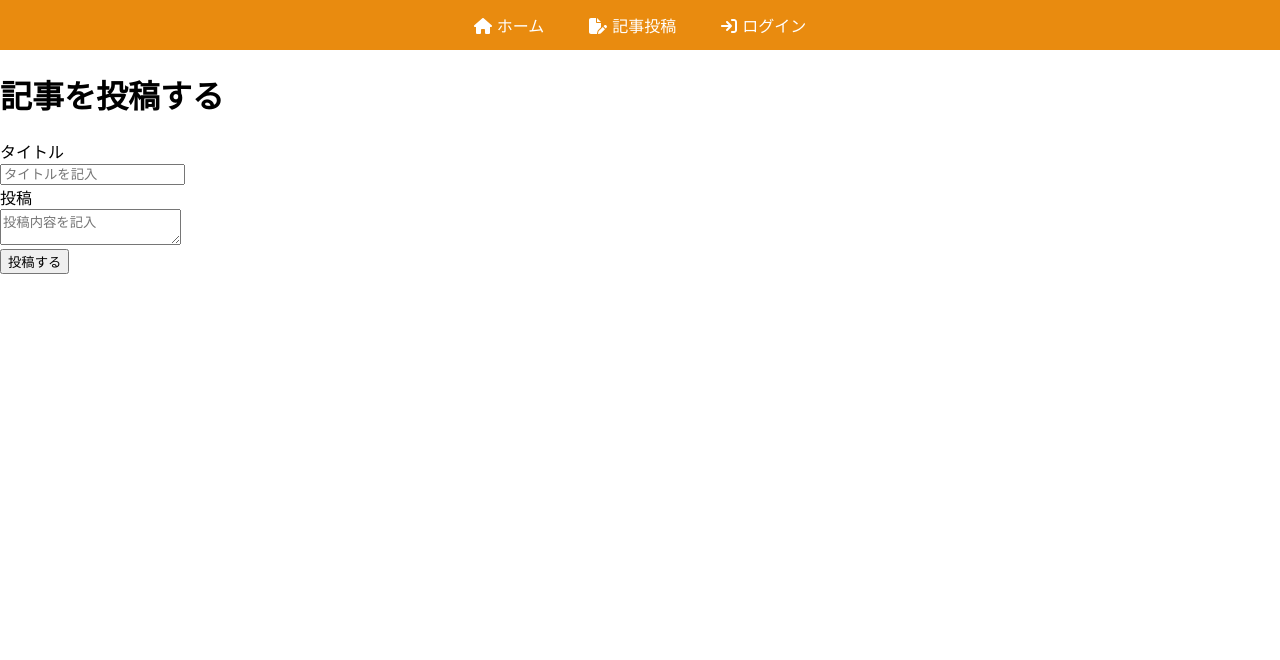
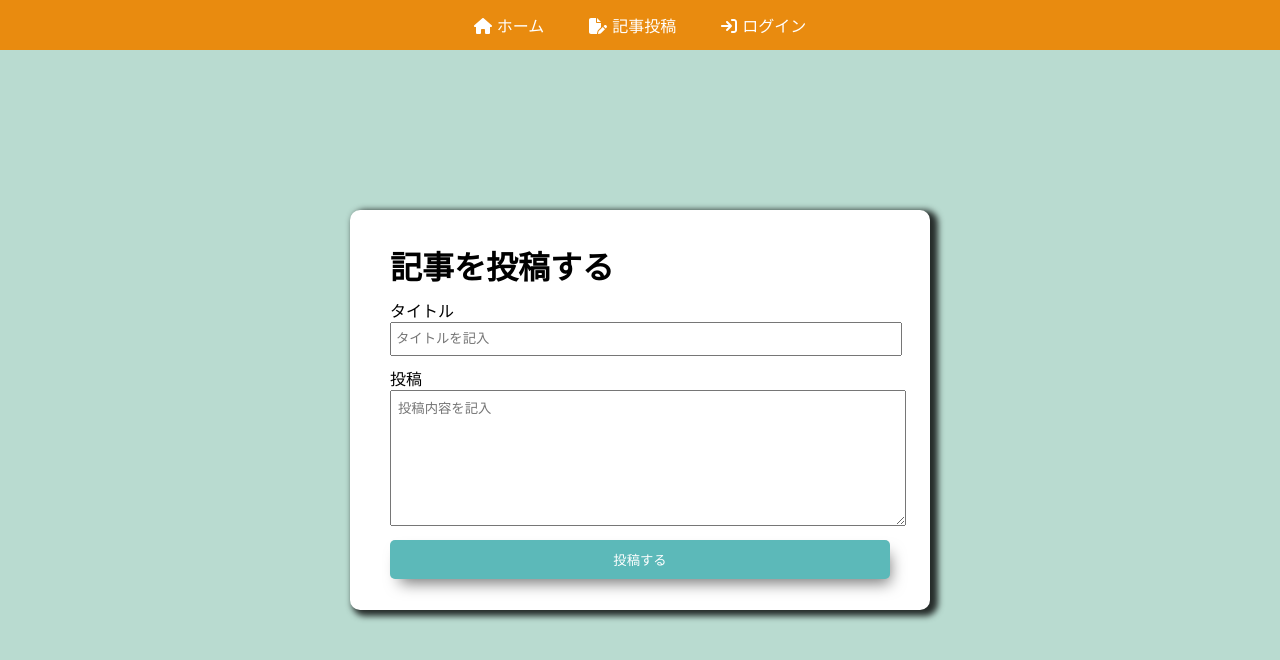
Before and after one commit to Rsakurada1/blog-with-react-and-firebase, a React (Create React App) app: page /createPost in a window 1280 px wide. Shown: the top 660 px of the page. Built offline with nearby package versions, Linux system fonts and the light colour scheme.

Commit message:
投稿ページcss割り当て

```diff
--- a/src/Components/CreatePost.css
+++ b/src/Components/CreatePost.css
@@ -0,0 +1,56 @@
+.createPostPage{
+    display: flex;
+    align-items: center;
+    justify-content: center;
+    height: 90vh;
+}
+
+.postContainer{
+    background-color: white;
+    border-radius: 10px;
+    display: flex;
+    flex-direction: column;
+    justify-content: center;
+    height: 400px;
+    width: 500px;
+    gap: 10px;
+    padding: 0px 40px;
+    -moz-box-shadow: 5px 3px 6px 3px rgba(0, 0, 0, 0.8);
+    -webkit-box-shadow: 5px 3px 6px 3px rgba(0, 0, 0, 0.8);
+    -ms-box-shadow: 5px 3px 6px 3px rgba(0, 0, 0, 0.8);
+    box-shadow: 5px 3px 6px 3px rgba(0, 0, 0, 0.8);
+}
+
+.postContainer h1 {
+    margin: 0;
+}
+
+.postContainer input {
+    width: 100%;
+    height: 30px;
+    outline: none;
+    padding: 0px 4px;
+}
+
+.postContainer textarea{
+    width: 100%;
+    height: 120px;
+    outline: none;
+    padding: 7px;
+}
+
+.postButton {
+    padding: 10px 0;
+    background-color: rgb(92, 185, 185);
+    border: none;
+    box-shadow: 5px 9px 15px -5px #777;
+    color: white;
+    border-radius: 5px;
+    cursor: pointer;
+    transition: all 0.3s;
+}
+
+.postButton:hover {
+    transform: translate(5px);
+    box-shadow: none;
+}
--- a/src/index.css
+++ b/src/index.css
@@ -5,6 +5,7 @@ body {
     sans-serif;
   -webkit-font-smoothing: antialiased;
   -moz-osx-font-smoothing: grayscale;
+  background-color: rgb(185, 219, 208);
 }
 
 code {
```
